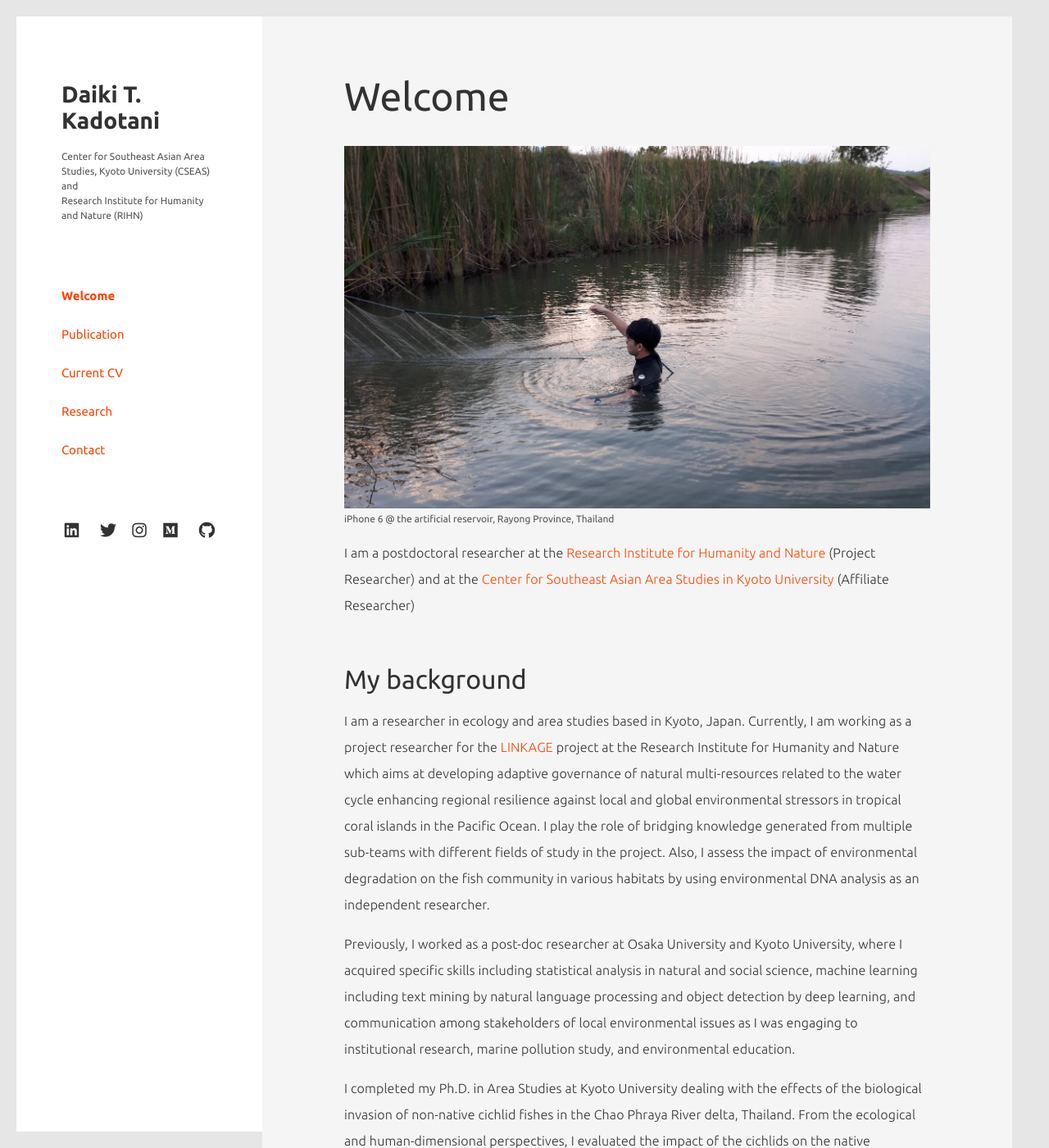
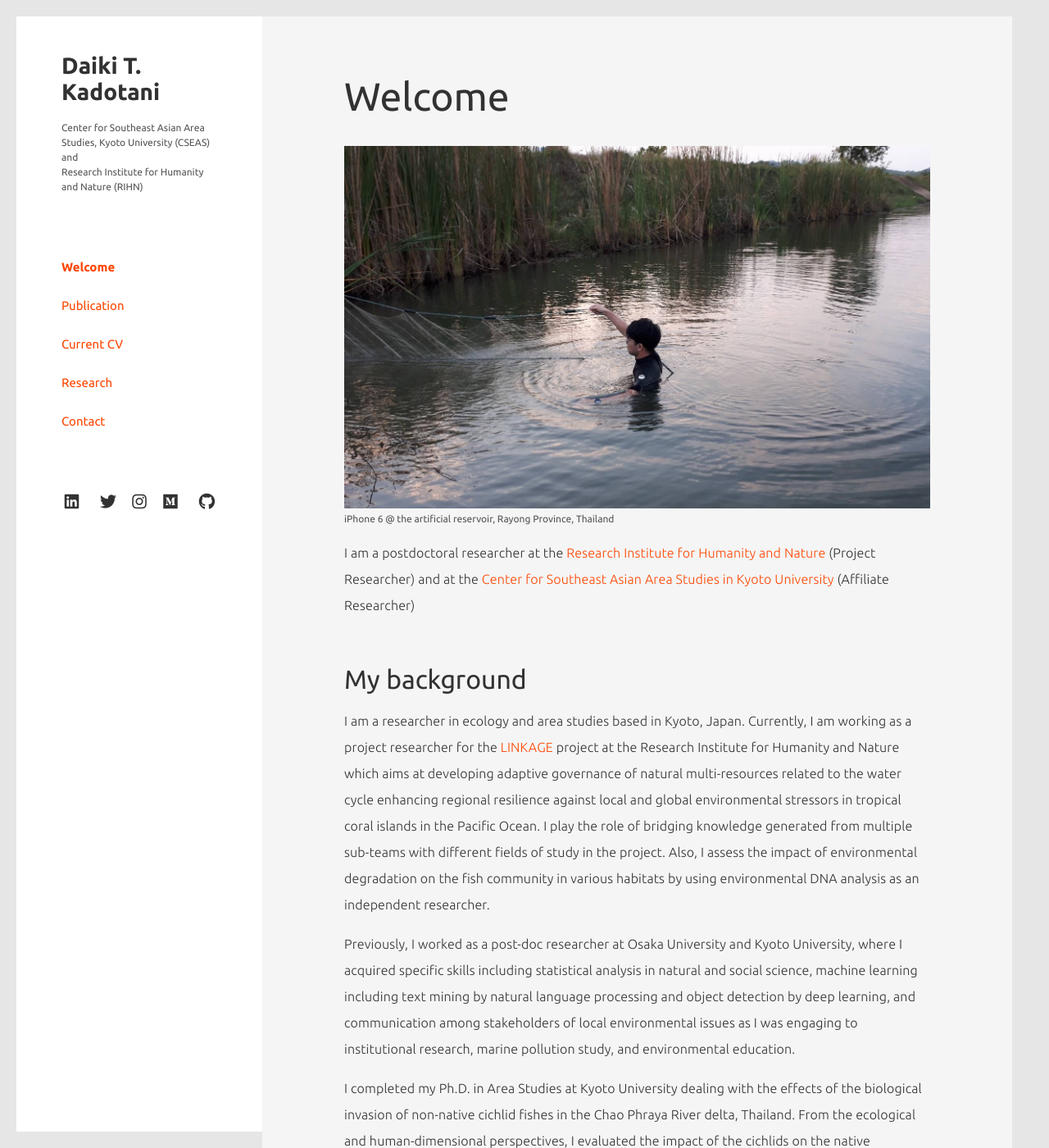
Before and after one commit to tjdk1992/tjdk1992.github.io, a Jekyll site: the page built from index.md, in a window 1280 px wide and 1400 px high. Shown: the whole window at 82% size. Built offline with Jekyll 4.4.1, drawn with Linux system fonts in a browser that asks for light colours; nearby versions of some CDN libraries.

Commit message:
update site

```diff
--- a/assets/css/layout.css
+++ b/assets/css/layout.css
@@ -31,7 +31,7 @@
 /* header */
 
 #global-head {
-  padding: 60px 55px 20px 55px;
+  padding: 25px 55px 20px 55px;
   margin: 0;
   flex: 0 0 auto;
 }
```
